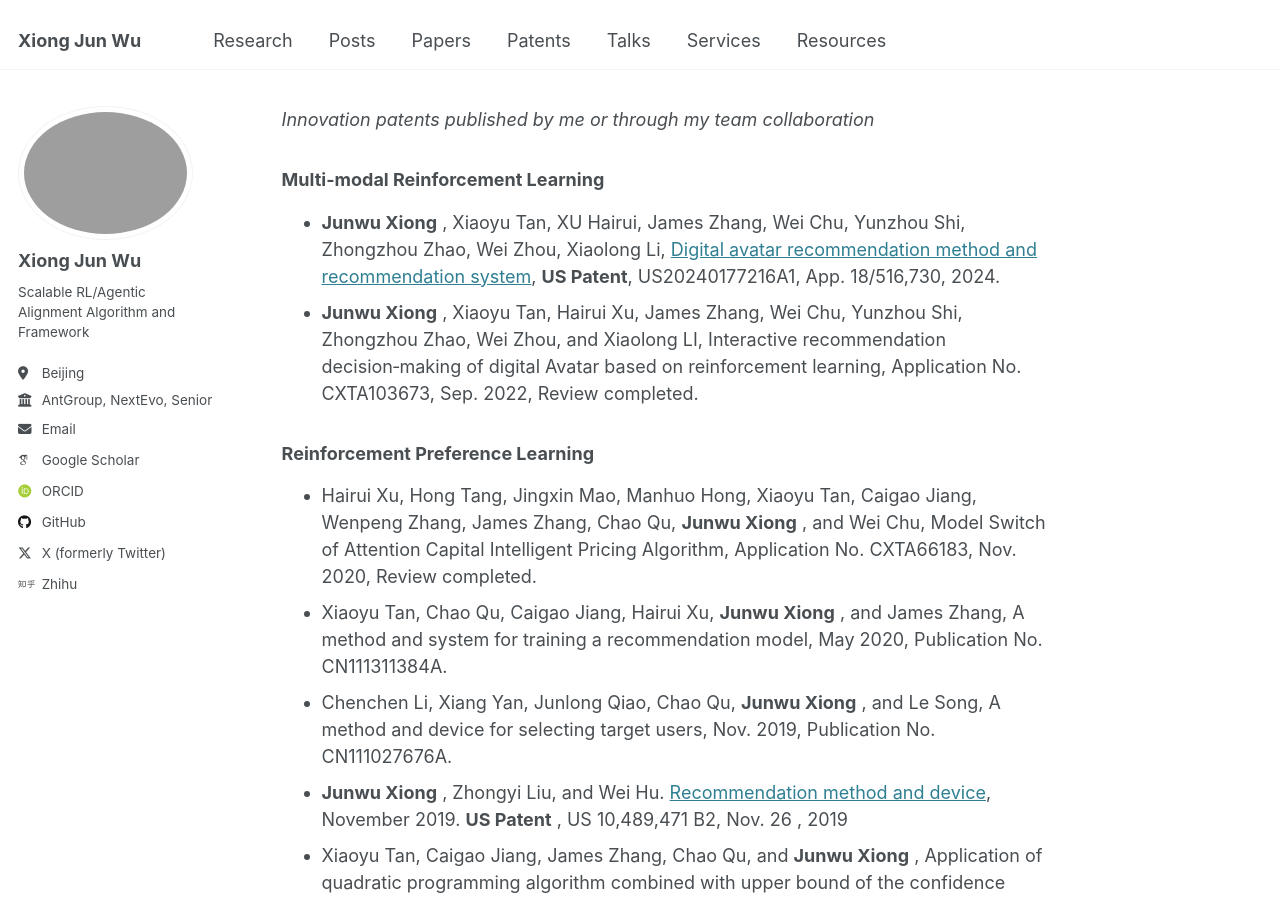
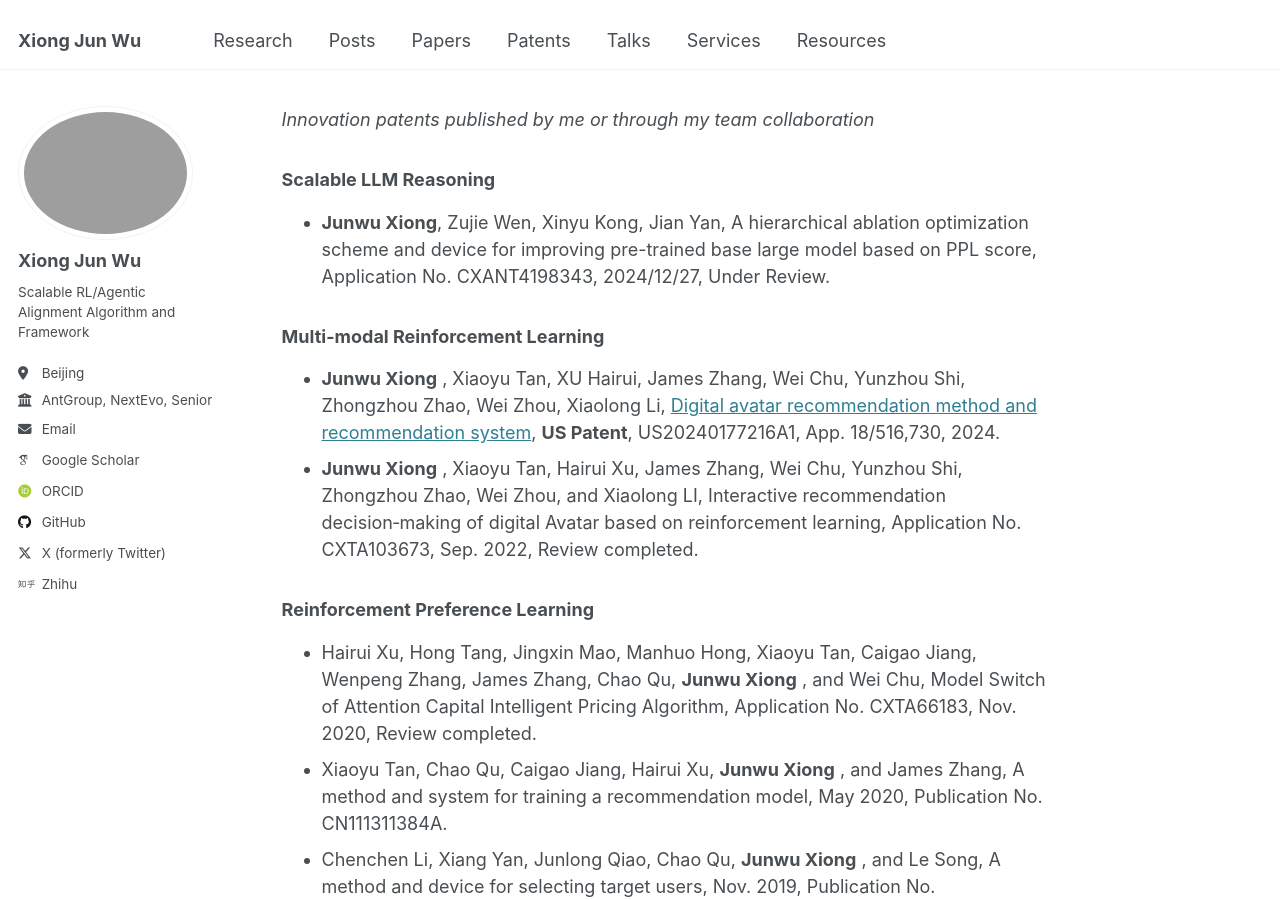
Before and after one commit to junwuxgi/junwuxgi.github.io, a Jekyll site: the page built from patents.md, in a window 1280 px wide and 900 px high. Built offline with Jekyll 4.4.1, drawn with Linux system fonts in a browser that asks for light colours; some web fonts are replaced; our own code applies the rules of GitHub Pages for plain Markdown files.

Commit message:
update config

```diff
--- a/patents.md
+++ b/patents.md
@@ -1,4 +1,8 @@
 *Innovation patents published by me or through my team collaboration*
+
+### **Scalable LLM Reasoning**
+
+- **Junwu Xiong**, Zujie Wen, Xinyu Kong, Jian Yan, A hierarchical ablation optimization scheme and device for improving pre-trained base large model based on PPL score, Application No. CXANT4198343, 2024/12/27, Under Review.
 
 ### **Multi-modal Reinforcement Learning**
 
```
